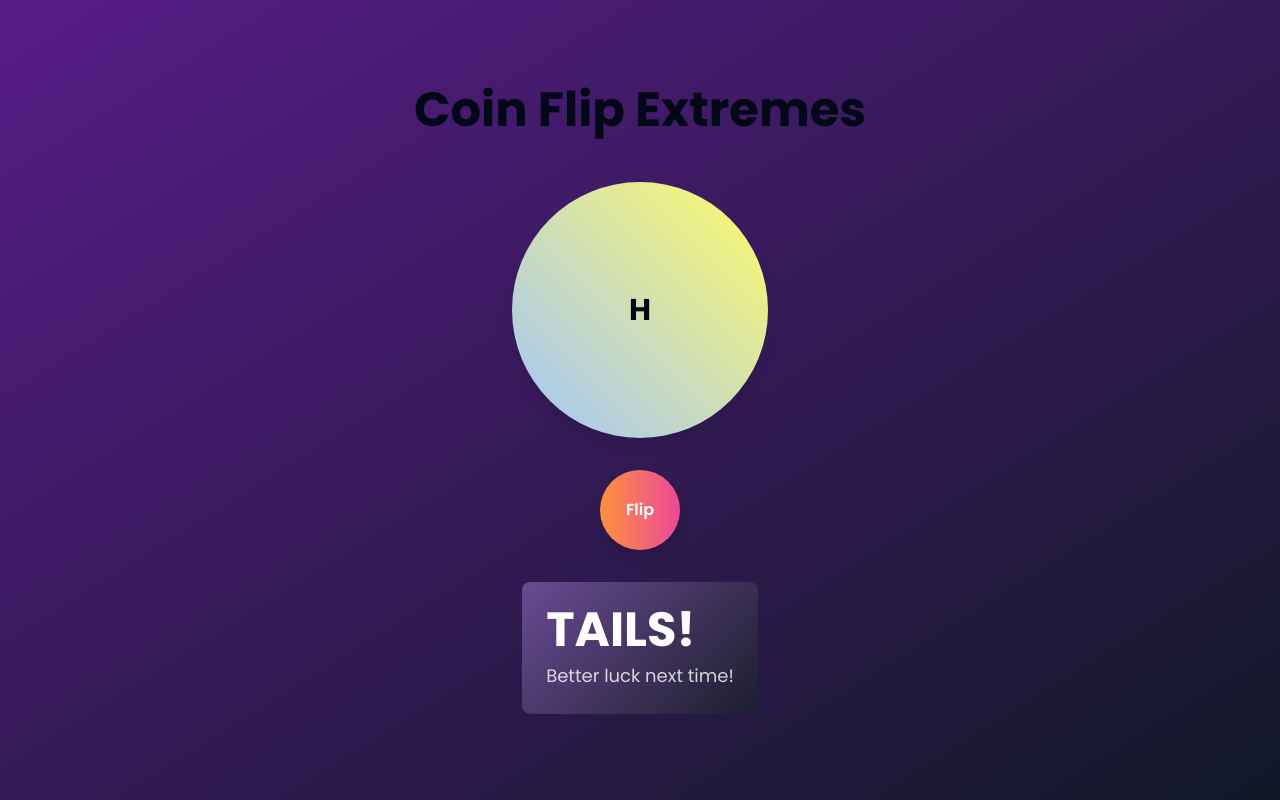
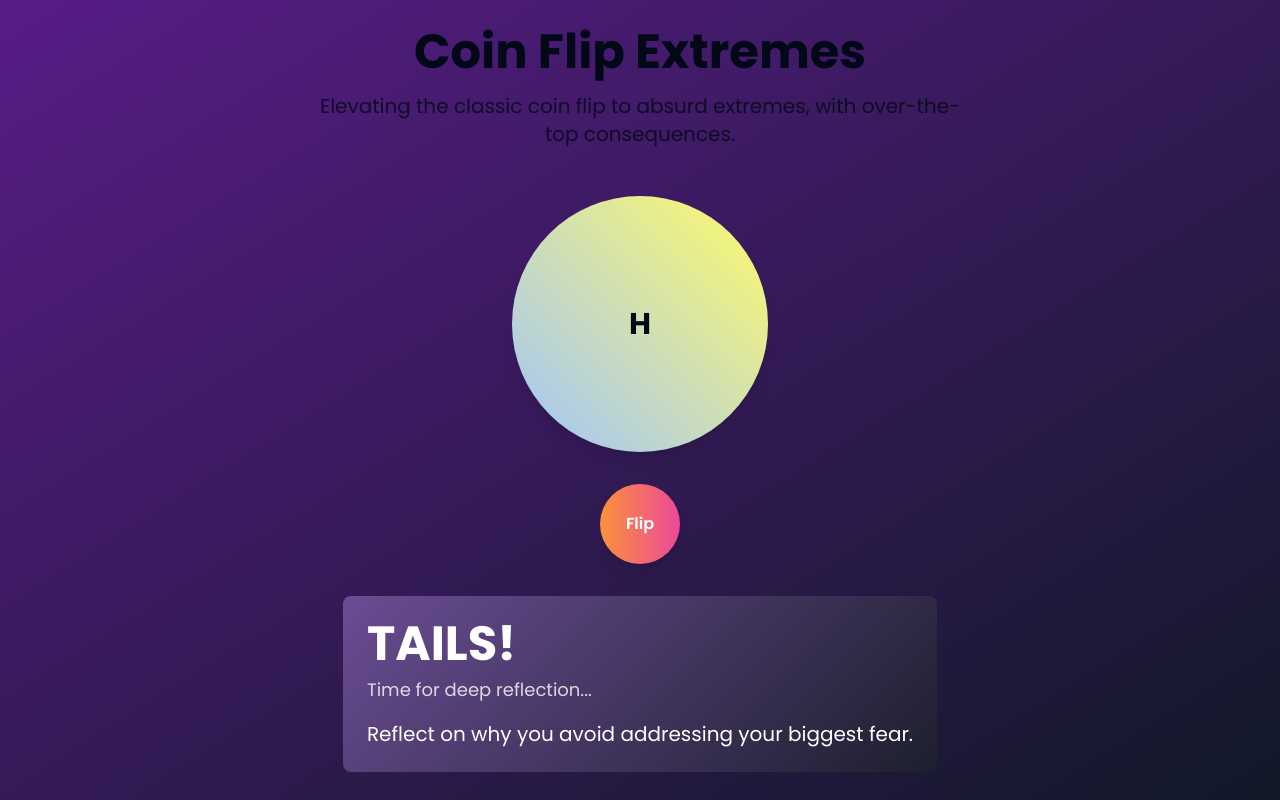
Before and after one commit to samrat-dt/playful-coin-journey, a React (Vite) app: page / in a window 1280 px wide. Both pictures are taken after a click on the button "Flip". Built offline with nearby package versions, Linux system fonts and the light colour scheme.

Commit message:
Add Coin Flip Extremes content
Implement main page and subpage content for the Coin Flip Extremes app, highlighting the unique features and outrageous consequences of coin flipping. Include descriptions of epic decision categories and end goals to enhance user engagement.
[skip gpt_engineer]

```diff
--- a/src/components/Outcome.tsx
+++ b/src/components/Outcome.tsx
@@ -4,8 +4,30 @@ interface OutcomeProps {
   result: "heads" | "tails" | null;
 }
 
+const outcomes = {
+  heads: [
+    "Compliment yourself in the mirror.",
+    "Smile for 10 seconds.",
+    "Pet a dog or imagine one.",
+    "Drink a glass of water.",
+    "Say \"I'm proud of myself.\"",
+  ],
+  tails: [
+    "Reflect on why you avoid addressing your biggest fear.",
+    "Contemplate the last time you truly felt alive.",
+    "Question if you're living or just existing.",
+    "Think about how fleeting your happiest memory is.",
+    "Wonder if you've peaked already in life.",
+  ],
+};
+
 export const Outcome = ({ result }: OutcomeProps) => {
   if (!result) return null;
+
+  const getRandomOutcome = (type: "heads" | "tails") => {
+    const options = outcomes[type];
+    return options[Math.floor(Math.random() * options.length)];
+  };
 
   return (
     <motion.div
@@ -21,10 +43,13 @@ export const Outcome = ({ result }: OutcomeProps) => {
       <h2 className="text-4xl md:text-5xl font-bold mb-2">
         {result.toUpperCase()}!
       </h2>
-      <p className="text-lg opacity-80">
+      <p className="text-lg opacity-80 mb-4">
         {result === "heads"
-          ? "Fortune favors the bold!"
-          : "Better luck next time!"}
+          ? "Time for something uplifting!"
+          : "Time for deep reflection..."}
+      </p>
+      <p className="text-xl font-medium mt-4">
+        {getRandomOutcome(result)}
       </p>
     </motion.div>
   );
--- a/src/pages/Index.tsx
+++ b/src/pages/Index.tsx
@@ -22,9 +22,14 @@ const Index = () => {
           : "bg-gradient-to-br from-gray-100 to-gray-200"
       }`}
     >
-      <h1 className="text-4xl md:text-5xl font-bold mb-12 text-center">
-        Coin Flip Extremes
-      </h1>
+      <div className="max-w-2xl mx-auto text-center">
+        <h1 className="text-4xl md:text-5xl font-bold mb-4">
+          Coin Flip Extremes
+        </h1>
+        <p className="text-lg md:text-xl mb-12 opacity-80">
+          Elevating the classic coin flip to absurd extremes, with over-the-top consequences.
+        </p>
+      </div>
 
       <Coin onFlipComplete={handleFlipComplete} />
       <Outcome result={result} />
```
